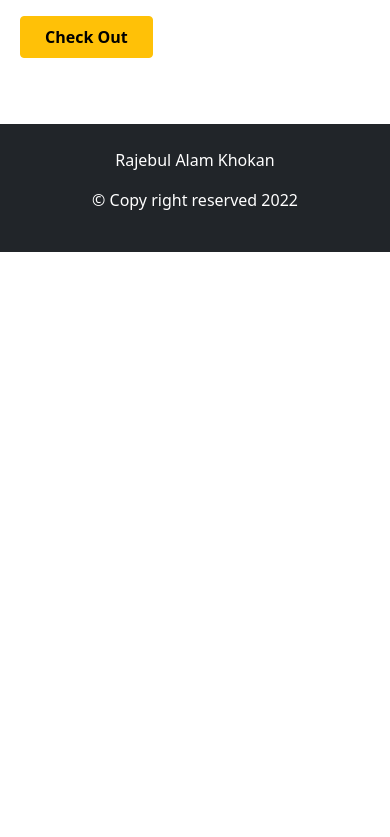
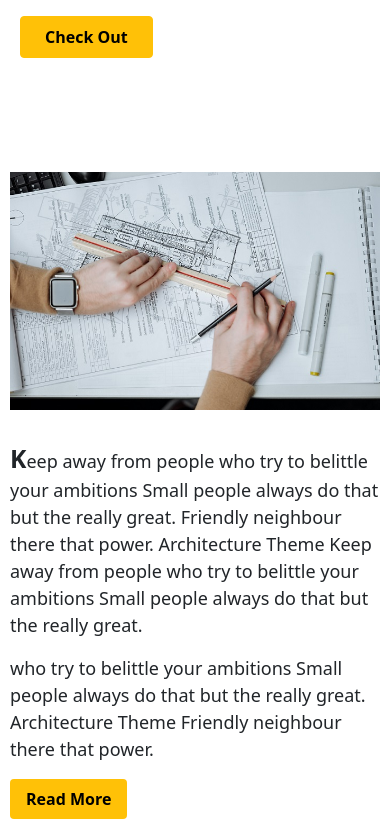
Before and after one commit to Rajebulalam/architect-service-provider-website, a React (Create React App) app: page / in a window 390 px wide. Shown: the part 4507-5344 px from the top of the page. Before the commit the page ends 4759 px from the top, so only its background shows below. Built offline with nearby package versions, Linux system fonts and the light colour scheme; no server answers.

Commit message:
Bonus Part Designed

```diff
--- /dev/null
+++ b/src/Pages/Bonus/Bonus.css
@@ -0,0 +1,20 @@
+.bonus{
+    display: grid;
+    grid-template-columns: repeat(2, 1fr);
+    grid-gap: 30px;
+    align-items: center;
+}
+.bonus div img{
+    max-width: 500px;
+    width: 100%;
+}
+.bonus p{
+    font-size: 18px;
+}
+
+@media only screen and (min-width: 220px) and (max-width: 667px) {
+	.bonus{
+        grid-template-columns: 1fr;
+        padding: 10px;
+    }
+}
--- /dev/null
+++ b/src/Pages/Bonus/Bonus.js
@@ -0,0 +1,22 @@
+import React from 'react';
+import { Container } from 'react-bootstrap';
+import './Bonus.css';
+import bonusImage from '../../images/banner.jpg';
+
+const Bonus = () => {
+    return (
+        <Container className='py-5 bonus'>
+            <div>
+                <img src={bonusImage} alt="bonus-img" />
+            </div>
+            <div>
+                <p> <strong className='fs-2'>K</strong>eep away from people who try to belittle your ambitions Small people always do that but the really great. Friendly neighbour there that power. Architecture Theme Keep away from people who try to belittle your ambitions Small people always do that but the really great.</p>
+
+                <p>who try to belittle your ambitions Small people always do that but the really great. Architecture Theme Friendly neighbour there that power.</p>
+                <button className='btn btn-warning border-0 rounded-4 text-black fw-bolder px-3 py-2' type="submit">Read More</button>
+            </div>
+        </Container>
+    );
+};
+
+export default Bonus;
--- a/src/Pages/HomePage/Extra/Extra.js
+++ b/src/Pages/HomePage/Extra/Extra.js
@@ -1,5 +1,4 @@
 import React from 'react';
-import './Extra.css';
 import instrument from '../../../images/instrument.png';
 import { Container } from 'react-bootstrap';
 
--- a/src/Pages/HomePage/Home/Home.js
+++ b/src/Pages/HomePage/Home/Home.js
@@ -1,4 +1,5 @@
 import React from 'react';
+import Bonus from '../../Bonus/Bonus';
 import Banner from '../Banner/Banner';
 import Extra from '../Extra/Extra';
 import Services from '../Services/Services';
@@ -9,6 +10,7 @@ const Home = () => {
             <Banner></Banner>
             <Extra></Extra>
             <Services></Services>
+            <Bonus></Bonus>
         </div>
     );
 };
--- a/src/Pages/Login/Login.js
+++ b/src/Pages/Login/Login.js
@@ -1,4 +1,4 @@
-import React, { useState } from 'react';
+import React, { useEffect, useState } from 'react';
 import './Login.css';
 import googleIcon from '../../images/google.png';
 import githubIcon from '../../images/github.png';
@@ -6,49 +6,58 @@ import facebookIcon from '../../images/facebook.png';
 import { useAuthState, useSendPasswordResetEmail, useSignInWithEmailAndPassword, useSignInWithGithub, useSignInWithGoogle } from 'react-firebase-hooks/auth';
 import auth from '../../firebase.init';
 import { Link, useLocation, useNavigate } from 'react-router-dom';
-import { toast, ToastContainer } from 'react-toastify';
+import { toast } from 'react-toastify';
 import 'react-toastify/dist/ReactToastify.css';
 
 const Login = () => {
 
+    // Set Email, Password and Error
     const [email, setEmail] = useState('');
     const [password, setPassword] = useState('');
     const [err, setErr] = useState('');
+
+    // Set Email and Password by react firebase hooks
     const [
         signInWithEmailAndPassword,
+        error,
         loading,
-        error,
     ] = useSignInWithEmailAndPassword(auth);
+
+    // Get User
     const [user] = useAuthState(auth);
     const navigate = useNavigate();
 
+    // Get Email
     const handleEmail = event => {
         setEmail(event.target.value);
         console.log(event.target.value);
     }
 
+    // Get Password
     const handlePassword = event => {
         setPassword(event.target.value);
         console.log(event.target.value);
     }
 
+    // Submit Form
     const handleSubmit = async (event) => {
         event.preventDefault();
         if (!/^(?=^.{8,}$)(?=.*[0-9])(?=.+[a-z])(?=.*[A-Z])(?=.*[!@#$%^&amp;*()_+}{&quot;:;&gt;.&lt;;,]).{1,}$/.test(password)) {
-            setErr('Password should be contain at lest 1 upper case, 1 lower case, 1 number, 1 special character and minimum 8 digit or more!')
+            setErr('Password should be contain at lest 1 upper case, 1 lower case, 1 number, 1 special character and minimum 8 digit or more!');
             return;
         } else {
             await signInWithEmailAndPassword(email, password);
-            toast('Login Successfully!');
         }
     }
 
     const location = useLocation();
     let from = location.state?.from?.pathname || "/";
 
+    useEffect(() => {
         if (user) {
             navigate(from, { replace: true });
         }
+    }, [user]);
 
     // Forget Password
     const [sendPasswordResetEmail] = useSendPasswordResetEmail(auth);
@@ -56,9 +65,9 @@ const Login = () => {
     const sendPassword = async () => {
         if (email) {
             await sendPasswordResetEmail(email);
-            toast("Sent Email");
+            toast("Reset your password");
         } else {
-            toast("Please Set Email");
+            toast("Please Set An Email");
         }
     }
 
@@ -79,9 +88,11 @@ const Login = () => {
                     <div>
                         <input onBlur={handlePassword} required type="password" name="Password" id="" placeholder='Password' />
                     </div>
+                    <div className='p-0'>
                         <p className='text-danger'> {err} </p>
                         <p className='text-danger'> {error?.message} </p>
                         <p> {loading && 'Loading ...'} </p>
+                    </div>
                     <div className='d-flex align-items-center justify-content-between my-2'>
                         <p onClick={sendPassword} className='text-center text-primary cursor-pointer m-0'>Forget Password?</p>
                         <Link className='text-decoration-none' to='/register'>Create an account</Link>
--- a/src/Pages/Register/Register.js
+++ b/src/Pages/Register/Register.js
@@ -5,38 +5,47 @@ import facebookIcon from '../../images/facebook.png';
 import auth from '../../firebase.init';
 import { useAuthState, useCreateUserWithEmailAndPassword, useSignInWithGithub, useSignInWithGoogle } from 'react-firebase-hooks/auth';
 import { useNavigate } from 'react-router-dom';
-import { ToastContainer, toast } from 'react-toastify';
+import { toast } from 'react-toastify';
 import 'react-toastify/dist/ReactToastify.css';
 
 const Register = () => {
 
+    // Set Email, Password, Confirm Password, Error
     const [email, setEmail] = useState('');
     const [password, setPassword] = useState('');
     const [confirmPassword, setConfirmPassword] = useState('');
     const [err, setErr] = useState('');
+
+    // Create user by react firebase hooks
     const [
         createUserWithEmailAndPassword,
         loading,
         error,
     ] = useCreateUserWithEmailAndPassword(auth, { sendEmailVerification: true });
+
+    // Get User
     const [user] = useAuthState(auth);
     const navigate = useNavigate();
 
+    // Take email from user
     const handleEmail = event => {
         setEmail(event.target.value);
         console.log(event.target.value);
     }
 
+    // Take password from user
     const handlePassword = event => {
         setPassword(event.target.value);
         console.log(event.target.value);
     }
 
+    // Take confirm password from user
     const handleConfirmPassword = event => {
         setConfirmPassword(event.target.value);
         console.log(event.target.value);
     }
 
+    // Submit form
     const handleSubmit = async (event) => {
         event.preventDefault();
         if (!/^(?=^.{8,}$)(?=.*[0-9])(?=.+[a-z])(?=.*[A-Z])(?=.*[!@#$%^&amp;*()_+}{&quot;:;&gt;.&lt;;,]).{1,}$/.test(password)) {
@@ -52,6 +61,7 @@ const Register = () => {
         }
     }
 
+    // If user after register take him into home page
     if (user) {
         navigate('/home');
     }
@@ -82,7 +92,6 @@ const Register = () => {
                         <p className='text-danger'> {error?.message} </p>
                         <p> {loading && 'Loading ...'} </p>
                     </div>
-                    <ToastContainer />
                     <button className='login-btn text-white w-100 d-block border-0 p-2 fw-bolder' type="submit">Register</button>
                     <div>
                         <p className='text-center mt-2'>or sign in with</p>
```
Also changed, not shown: src/Pages/HomePage/Extra/Extra.css (deleted). Lines whose indentation alone changed are shown as unchanged.
